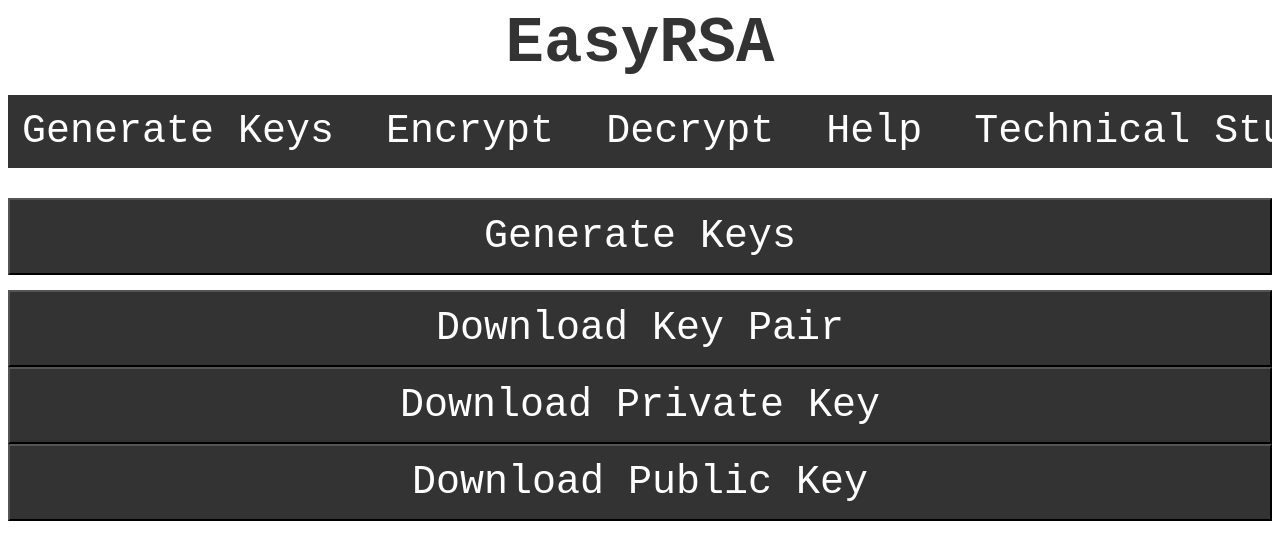
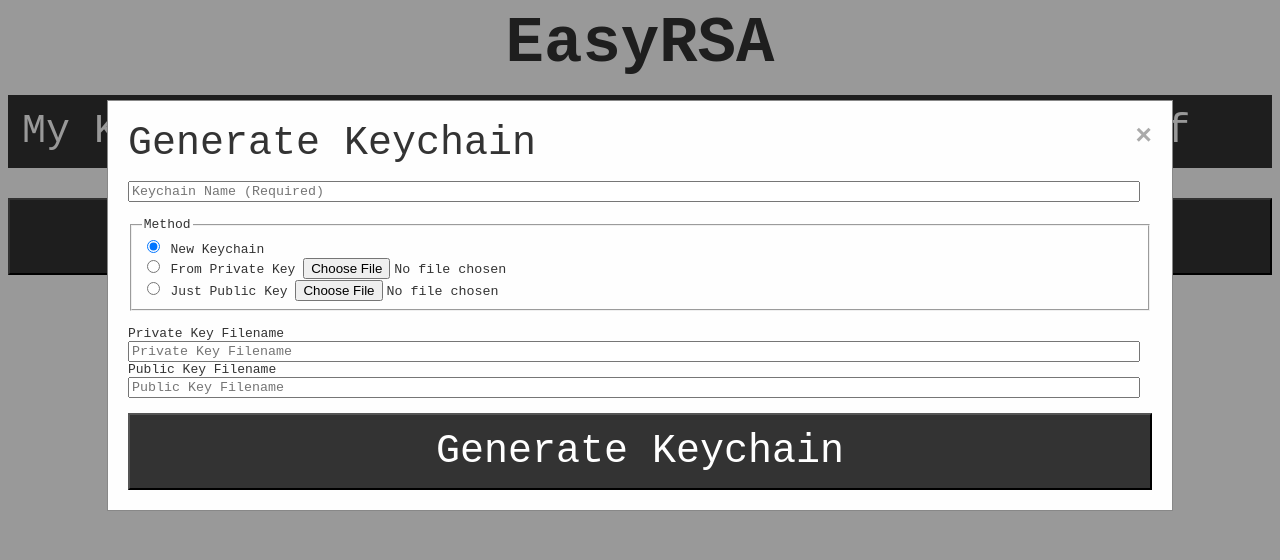
Before and after one commit to TheTridentGuy/EasyRSA, a plain HTML site: page index.html in a window 1280 px wide. Drawn offline with Linux system fonts and the light colour scheme.

Commit message:
Update index.html

```diff
--- a/index.html
+++ b/index.html
@@ -49,7 +49,50 @@
         .actbut:hover{
             background-color: #777;
         }
+        .modal {
+            display: block; /* Hidden by default */
+            position: fixed; /* Stay in place */
+            z-index: 1; /* Sit on top */
+            padding-top: 100px; /* Location of the box */
+            left: 0;
+            top: 0;
+            width: 100%; /* Full width */
+            height: 100%; /* Full height */
+            overflow: auto; /* Enable scroll if needed */
+            background-color: rgb(0,0,0); /* Fallback color */
+            background-color: rgba(0,0,0,0.4); /* Black w/ opacity */
+        }
+        .modal-content {
+            background-color: #fefefe;
+            margin: auto;
+            padding: 20px;
+            border: 1px solid #888;
+            width: 80%;
+        }
+        .close {
+            color: #aaaaaa;
+            float: right;
+            font-size: 28px;
+            font-weight: bold;
+        }
+        .close:hover,
+        .close:focus {
+            color: #000;
+            text-decoration: none;
+            cursor: pointer;
+        }
     </style>
+    <script>
+        window.onload = function(){
+            var gkmodal = document.getElementById("gkmodal");
+
+            window.onclick = function(event) {
+                if (event.target == gkmodal) {
+                    gkmodal.style.display = "none";
+                }
+            }
+        }
+    </script>
 </head>
 <body>
     <div id="header">
@@ -57,7 +100,7 @@
         <br>
     </div>
     <div class="menu">
-        <a>Generate Keys</a>
+        <a>My Keys</a>
         <a>Encrypt</a>
         <a>Decrypt</a>
         <a>Help</a>
@@ -66,12 +109,48 @@
     <div id="genkeys">
         <br>
         <br>
-        <button class="actbut">Generate Keys</button>
-        <br>
-        <br>
-        <button class="actbut">Download Key Pair</button>
-        <button class="actbut">Download Private Key</button>
-        <button class="actbut">Download Public Key</button>
+        <button class="actbut">Generate Keychain</button>
+    </div>
+    <div id="gkmodal" class="modal">
+        <div class="modal-content">
+            <span class="close" id="gkclose" onclick="this.parentElement.parentElement.style.display='none'">&times;</span>
+            <form onsubmit="">
+                <span style="font-size: 5vmin;">Generate Keychain</span>
+                <br>
+                <br>
+                <input style="width: 98%;" type="text" name="kcname" id="kcname" placeholder="Keychain Name (Required)" oninput="
+                document.getElementById('pubname').placeholder=this.value!=''?this.value+'_public.pem':'Public Key Filename';
+                document.getElementById('priname').placeholder=this.value!=''?this.value+'_private.pem':'Private Key Filename'
+                " required>
+                <br>
+                <br>
+                <fieldset>
+                    <legend>Method</legend>
+                    <input type="radio" name="method" id="newkc" checked>
+                    <label for="newkc">New Keychain</label>
+                    <br>
+                    <input type="radio" name="method" id="fromprikc">
+                    <label for="fromprikc">From Private Key</label>
+                    <input type="file" name="prikcfile" id="prikcfile">
+                    <br>
+                    <input type="radio" name="method" id="jpubk">
+                    <label for="jpubk">Just Public Key</label>
+                    <input type="file" name="pubkfile" id="pubkfile">
+                    <br>
+                </fieldset>
+                <br>
+                <label for="priname">Private Key Filename</label>
+                <br>
+                <input style="width: 98%;" type="text" id="priname" placeholder="Private Key Filename">
+                <br>
+                <label for="pubname">Public Key Filename</label>
+                <br>
+                <input style="width: 98%;" type="text" id="pubname" placeholder="Public Key Filename">
+                <br>
+                <br>
+                <input class="actbut" type="submit" value="Generate Keychain">
+            </form>
+        </div>
     </div>
 </body>
 </html>
```
